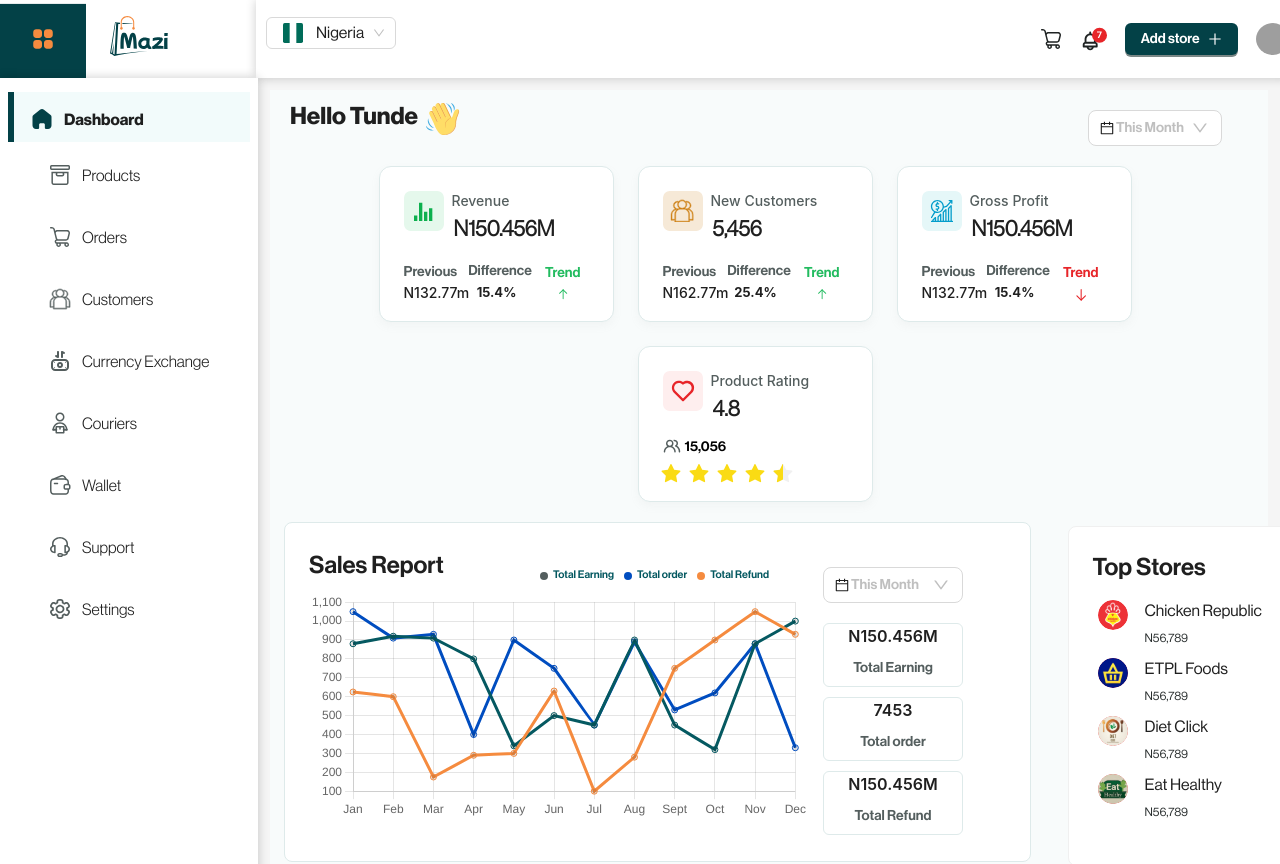
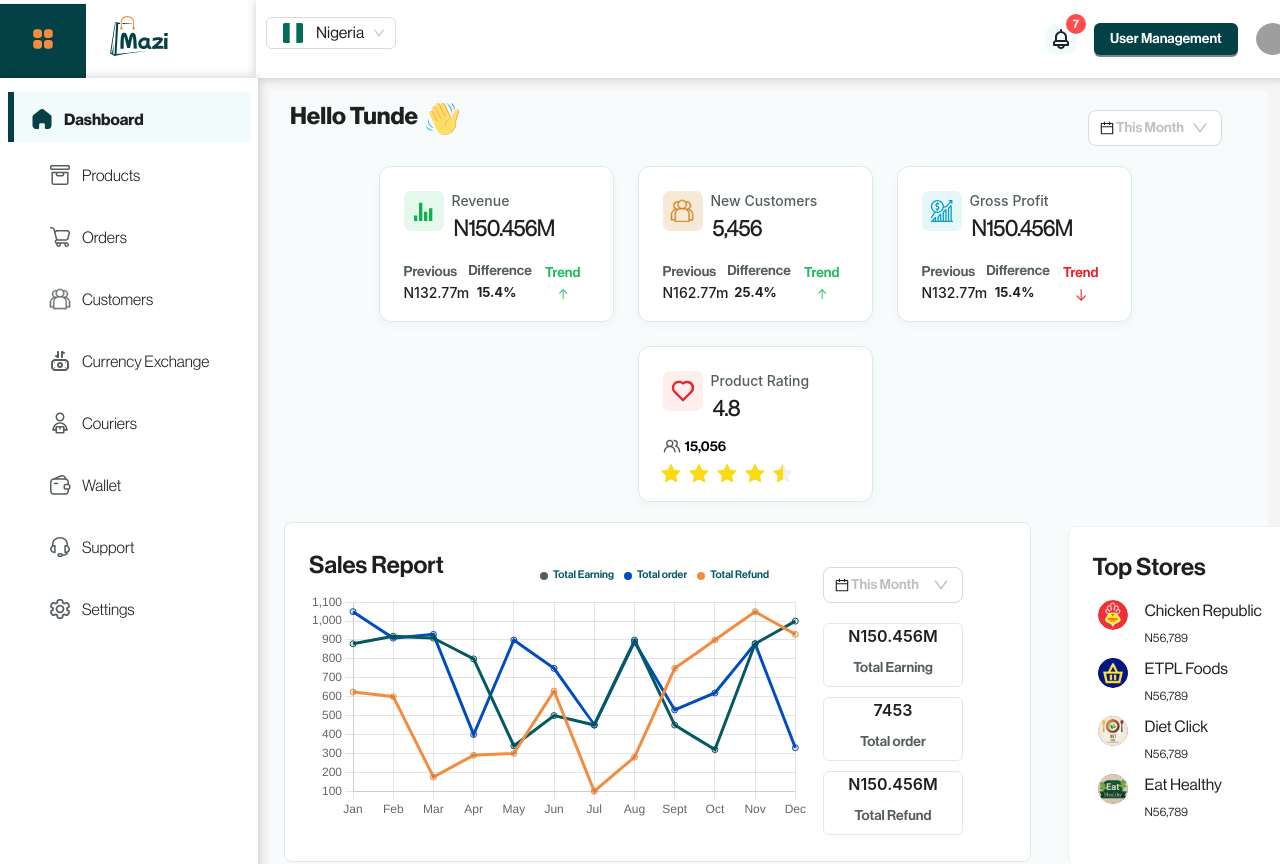
Before and after one commit to AustinRexi/Mazi, a React (Vite) app: page / in a window 1280 px wide. Shown: the top 864 px of the page. Built offline with nearby package versions, Linux system fonts and the light colour scheme; sample sign-in values are in the browser's storage; grey boxes are pictures that could not be loaded; a web font is replaced by a local one.

Commit message:
updates on notification

```diff
--- a/src/Layout/Navbar.jsx
+++ b/src/Layout/Navbar.jsx
@@ -1,20 +1,21 @@
-import { Row, Col, Select, Button, Drawer, Menu } from "antd";
+import { Row, Col, Select, Button, Drawer, Menu, Badge, Modal } from "antd";
 import { useState, useEffect, useContext } from "react";
-import { PlusOutlined, MenuOutlined } from "@ant-design/icons";
-import cart from "../utils/icons/cart.svg";
-import notification from "../utils/icons/notification.svg";
+import { MenuOutlined, BellOutlined } from "@ant-design/icons";
 import avatar from "../utils/icons/avatar.svg"; // Fallback image
 import flag from "../utils/icons/flag.svg";
 import menu from "../utils/icons/menu.svg";
 import logo from "../utils/icons/logo.svg";
 import MenuItem from "./MenuItems";
 import { AuthContext } from "../context/AuthContext"; // Adjust path to your Auth.jsx
+import notification from "../utils/icons/notification.svg";
 
 const Navbar = () => {
   const { Option } = Select;
   const { user } = useContext(AuthContext);
   const [isMobile, setIsMobile] = useState(window.innerWidth <= 1024);
   const [drawerOpen, setDrawerOpen] = useState(false);
+  const [notificationCount, setNotificationCount] = useState(7);
+  const [modalVisible, setModalVisible] = useState(false);
 
   const optionsWithImages = [
     {
@@ -49,6 +50,22 @@ const Navbar = () => {
     setDrawerOpen((prev) => !prev);
   };
 
+  // Function to handle incoming notifications
+  const handleNewNotification = () => {
+    setNotificationCount((prev) => prev + 1);
+  };
+
+  // Function to handle opening the notification modal
+  const handleOpenNotifications = () => {
+    setNotificationCount(0); // Reset count to 0
+    setModalVisible(true); // Open the modal
+  };
+
+  // Function to close the notification modal
+  const handleCloseModal = () => {
+    setModalVisible(false);
+  };
+
   return (
     <div
       style={{
@@ -63,7 +80,10 @@ const Navbar = () => {
             alignItems: "center",
           }}
         >
-          <Row gutter={[14, 18]}>
+          <Row
+            gutter={[14, 18]}
+            style={{ justifyContent: "center", alignContent: "center" }}
+          >
             <Col span={6}>
               <Button
                 type="text"
@@ -76,9 +96,46 @@ const Navbar = () => {
               <img src={logo} alt="Logo" style={{ height: 40 }} />
             </Col>
             <Col span={2}>
-              <div style={{ display: "flex", gap: "16px", marginTop: 14 }}>
-                <img src={cart} alt="Cart" />
-                <img src={notification} alt="Notifications" />
+              <div
+                style={{
+                  display: "flex",
+                  gap: "16px",
+                  marginTop: 14,
+                  justifyContent: "center",
+                }}
+              >
+                <Badge
+                  count={notificationCount}
+                  offset={[0, 0]}
+                  style={{ backgroundColor: "#ff4d4f" }}
+                >
+                  <div
+                    onClick={handleOpenNotifications}
+                    style={{
+                      width: "30px",
+                      height: "30px",
+                      backgroundColor: "#F2FBFB",
+                      borderRadius: 8,
+                      padding: "6px",
+                      display: "flex",
+                      alignItems: "center",
+                      justifyContent: "center",
+                      cursor: "pointer",
+                    }}
+                  >
+                    <img src={notification} alt="notifications" />
+                  </div>
+                </Badge>
+                <img
+                  src={user?.profileImage || avatar}
+                  alt="Profile"
+                  style={{
+                    paddingRight: "2px",
+                    width: "34px",
+                    height: "32px",
+                    borderRadius: "50%",
+                  }}
+                />
               </div>
             </Col>
           </Row>
@@ -176,13 +233,33 @@ const Navbar = () => {
                   gap: 18,
                 }}
               >
-                <img src={cart} alt="" />
-                <img src={notification} alt="" />
+                <Badge
+                  count={notificationCount}
+                  offset={[0, 0]}
+                  style={{ backgroundColor: "#ff4d4f" }}
+                >
+                  <div
+                    onClick={handleOpenNotifications}
+                    style={{
+                      width: "30px",
+                      height: "30px",
+                      backgroundColor: "#F2FBFB",
+                      borderRadius: 8,
+                      padding: "6px",
+                      display: "flex",
+                      alignItems: "center",
+                      justifyContent: "center",
+                      cursor: "pointer",
+                    }}
+                  >
+                    <img src={notification} alt="notifications" />
+                  </div>
+                </Badge>
                 <Button
                   type="primary"
                   style={{ height: 32, fontFamily: "roboto" }}
                 >
-                  Add store {<PlusOutlined />}
+                  User Management
                 </Button>
                 <img
                   src={user?.profileImage || avatar}
@@ -199,6 +276,22 @@ const Navbar = () => {
           </Col>
         </Row>
       )}
+      <Modal
+        title="Notifications"
+        open={modalVisible}
+        onCancel={handleCloseModal}
+        footer={[
+          <Button key="close" onClick={handleCloseModal}>
+            Close
+          </Button>,
+          <Button key="test" onClick={handleNewNotification}>
+            Simulate New Notification
+          </Button>,
+        ]}
+      >
+        <p>No new notifications</p>
+        {/* Replace with actual notification content */}
+      </Modal>
     </div>
   );
 };
--- a/src/views/Login/Formpage.jsx
+++ b/src/views/Login/Formpage.jsx
@@ -181,8 +181,8 @@ function Formpage() {
         style={{
           width: "50vh",
           padding: "24px",
-          background: "white",
-          boxShadow: "0 0 10px rgba(0, 0, 0, 0.1)",
+
+          // boxShadow: "0 0 10px rgba(0, 0, 0, 0.1)",
           borderRadius: "8px",
           marginLeft: "25px",
         }}
--- /dev/null
+++ b/src/views/UserManagement.jsx
@@ -0,0 +1,5 @@
+function UserManagement() {
+  return <div></div>;
+}
+
+export default UserManagement;
```
Also changed, not shown: src/utils/icons/notification.svg.
